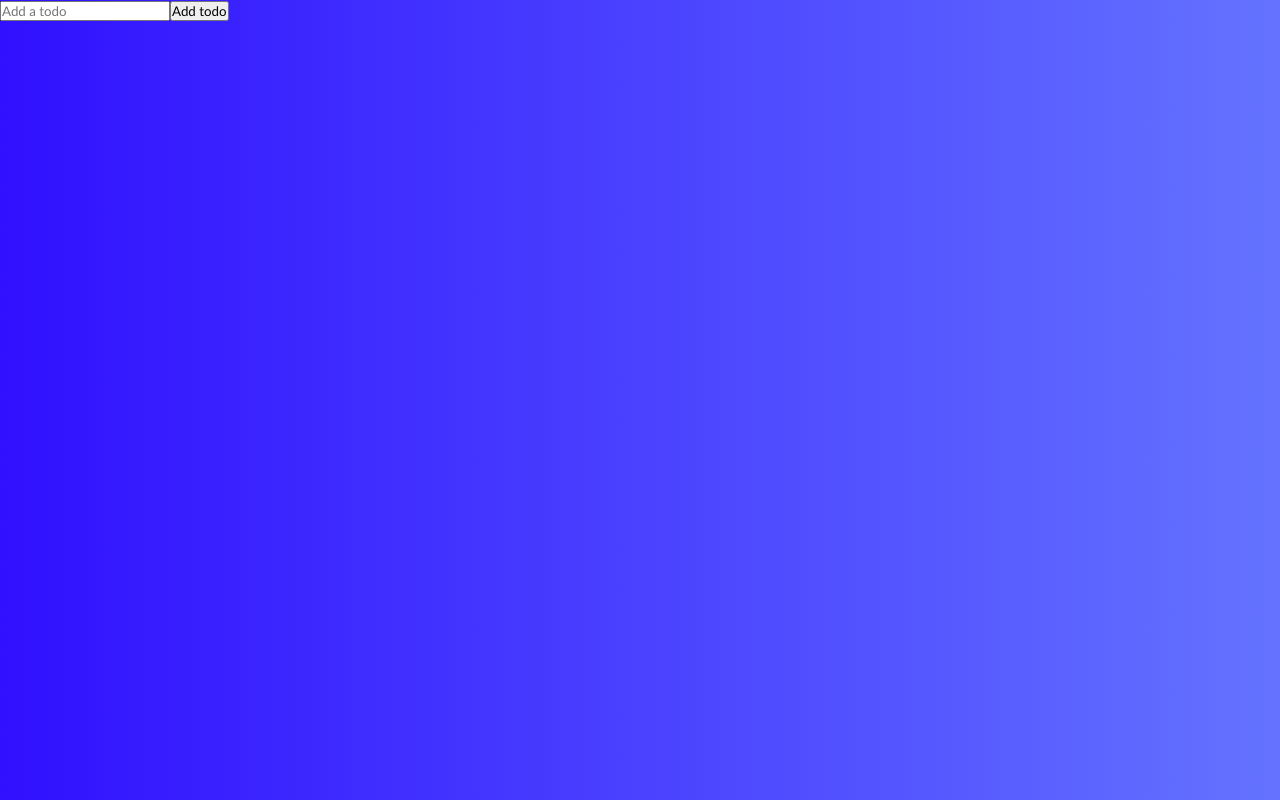
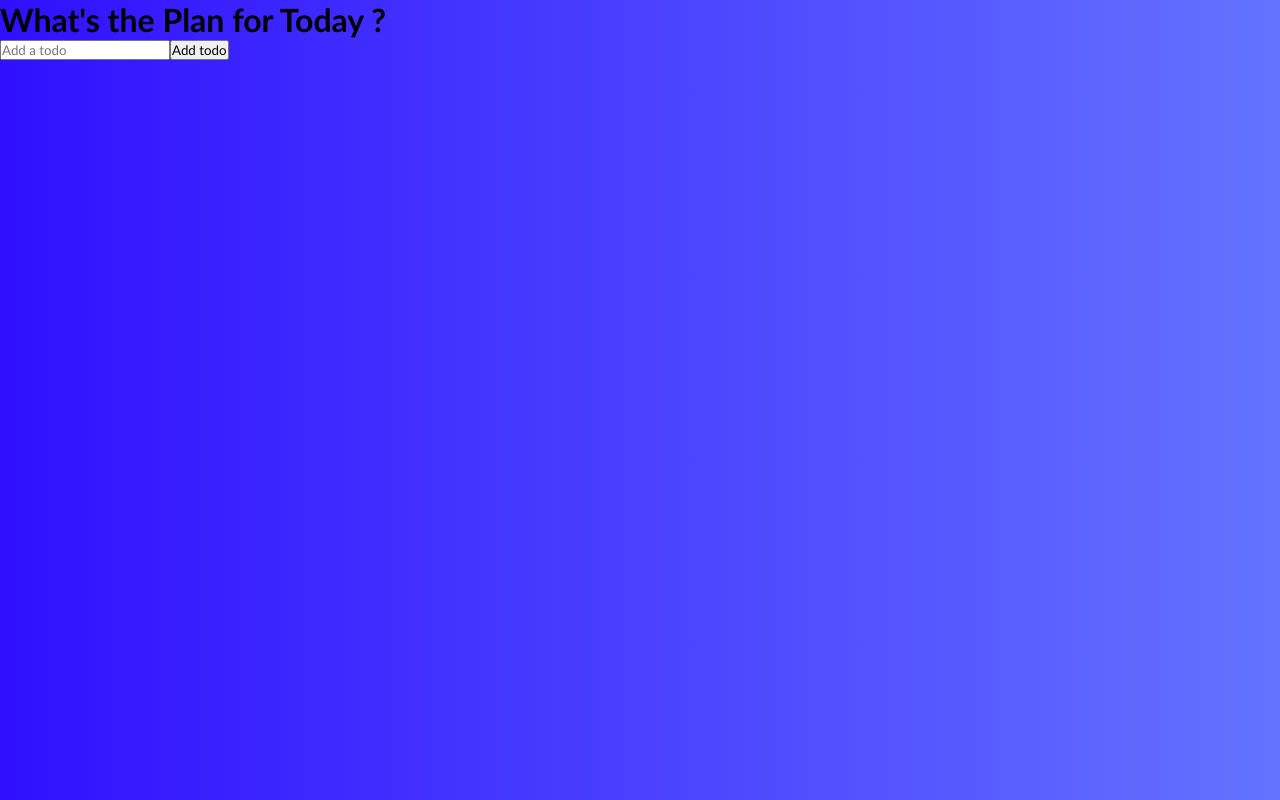
Before and after one commit to NickNikolaev/Todo-List, a React (Create React App) app: page / in a window 1280 px wide. Built offline with nearby package versions, Linux system fonts and the light colour scheme.

Commit message:
Add functionality for adding new todo inside "TodoList" component

```diff
--- a/src/App.js
+++ b/src/App.js
@@ -1,11 +1,11 @@
 import React from 'react';
 import './App.css';
-import TodoForm from "./components/TodoForm/TodoForm";
+import TodoList from "./components/TodoList/TodoList";
 
 const App = () => {
     return (
         <div className="todo-app">
-            <TodoForm />
+            <TodoList />
         </div>
     );
 }
--- a/src/components/TodoForm/TodoForm.css
+++ b/src/components/TodoForm/TodoForm.css
@@ -1,3 +1,5 @@
-
+.todo-form {
+  margin-bottom: 32px;
+}
 
 /*# sourceMappingURL=TodoForm.css.map */
--- a/src/components/TodoForm/TodoForm.js
+++ b/src/components/TodoForm/TodoForm.js
@@ -1,23 +1,24 @@
 import React, {useState} from 'react';
+import './TodoForm.css';
 
 const TodoForm = props => {
-    const [input, setInput] = useState('');
+    const [todo, setTodo] = useState('');
 
     // Function to handle onChange event
-    const handleChange = event => setInput(event.target.value);
+    const handleChange = event => setTodo(event.target.value);
 
     // Function to handle onSubmit event
     const handleSubmit = event => {
         // Prevent the default behaviour of the submit button
         event.preventDefault();
 
-        // props.onSubmit({
-        //     id: Math.floor(Math.random() * 10000),
-        //     text: input
-        // })
+        props.onSubmit({
+            id: Math.floor(Math.random() * 100000),
+            text: todo
+        })
 
-        // Set the "input" value to empty string
-        setInput('');
+        // Set the "todo" value to empty string
+        setTodo('');
     }
 
     return (
@@ -25,7 +26,7 @@ const TodoForm = props => {
             <input
                 type="text"
                 placeholder="Add a todo"
-                value={input}
+                value={todo}
                 name="text"
                 className="todo-form-input"
                 onChange={handleChange}
--- a/src/components/TodoForm/TodoForm.scss
+++ b/src/components/TodoForm/TodoForm.scss
@@ -0,0 +1,3 @@
+.todo-form {
+  margin-bottom: 32px;
+}
--- /dev/null
+++ b/src/components/TodoList/TodoList.js
@@ -0,0 +1,26 @@
+import React, {useState} from 'react';
+import TodoForm from "../TodoForm/TodoForm";
+
+const TodoList = () => {
+    const [todos, setTodos] = useState([]);
+
+    // Function to add new todo
+    const addTodo = todo => {
+        // Validate the todo's text
+        if(!todo.text || /^\s*$/.test(todo.text)) return;
+
+        // Add the new todo to "todos" and update the state
+        const newTodos = [todo, ...todos];
+        setTodos(newTodos);
+        console.log('new todos', newTodos);
+    }
+
+    return (
+        <div>
+            <h1>What's the Plan for Today ?</h1>
+            <TodoForm onSubmit={addTodo} />
+        </div>
+    );
+};
+
+export default TodoList;
```
Also changed, not shown: src/components/TodoList.js (deleted), 1 other file (tests, documents, lock files or other folders).
